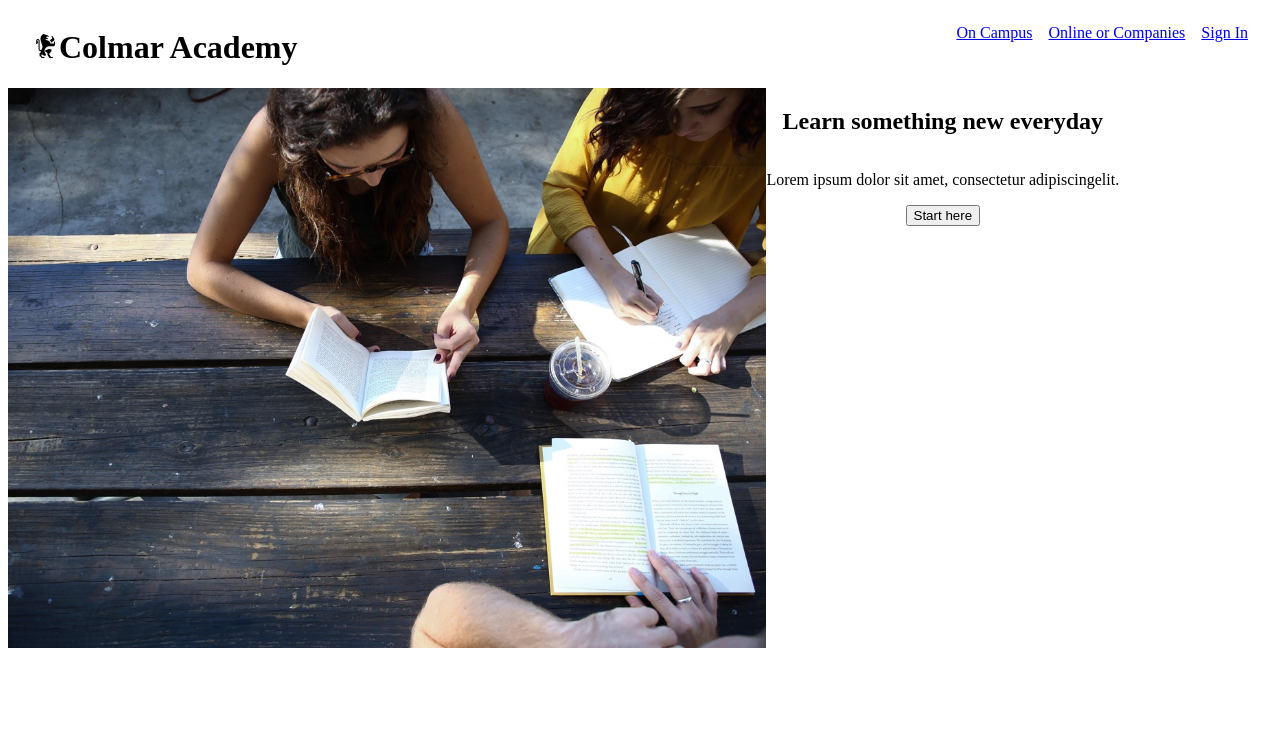
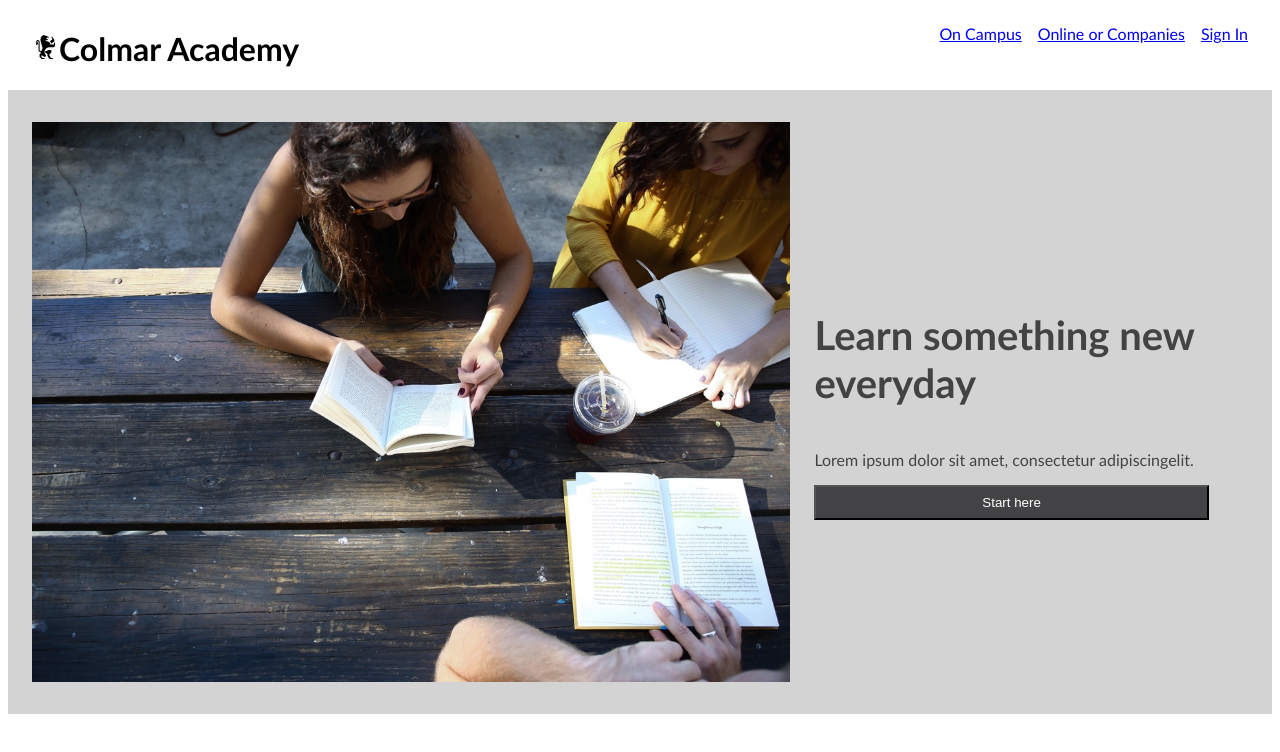
Before and after one commit to rammedv/colmar, a plain HTML site: page index.html in a window 1280 px wide. Drawn offline with Linux system fonts and the light colour scheme.

Commit message:
add style to banner section

```diff
--- a/index.html
+++ b/index.html
@@ -26,7 +26,7 @@
         <div class="banner">
             <img src="resources/images/banner.jpg" alt="image of people studying">
             <div class="banner-text">
-                <h2>Learn something new everyday</h2>
+                <h1>Learn something new everyday</h1>
                 <p>Lorem ipsum dolor sit amet, consectetur adipiscingelit.</p>
                 <button>Start here</button>
             </div>
--- a/resources/style.css
+++ b/resources/style.css
@@ -1,3 +1,7 @@
+body{
+    font-family: 'Gill Sans', 'Gill Sans MT', Calibri, 'Trebuchet MS', sans-serif;
+}
+
 header{
     display: flex;
     justify-content: space-between;
@@ -20,15 +24,36 @@ header ul li{
 
 .banner {
     display: flex;
+    background-color: lightgray;
 
 }
 
 .banner img{
     width: 60%;
+    margin: 32px 24px;
 }
 
 .banner-text {
     display: flex;
     flex-direction: column;
-    align-items: center;
+    justify-content: center;
+    padding-right: 5%;
 }
+
+.banner-text h1{
+    font-family:'Gill Sans', 'Gill Sans MT', Calibri, 'Trebuchet MS', sans-serif;
+    font-size: 2.5rem;
+    color: rgb(67, 67, 69);
+}
+.banner-text p{
+    font-family: 'Gill Sans', 'Gill Sans MT', Calibri, 'Trebuchet MS', sans-serif;
+    color: rgb(67, 67, 69);
+}
+
+.banner-text button{
+    width: 100%;
+    padding-top: 8px;
+    padding-bottom: 8px;
+    background-color: rgb(67, 67, 69);
+    color: white;
+}
```
